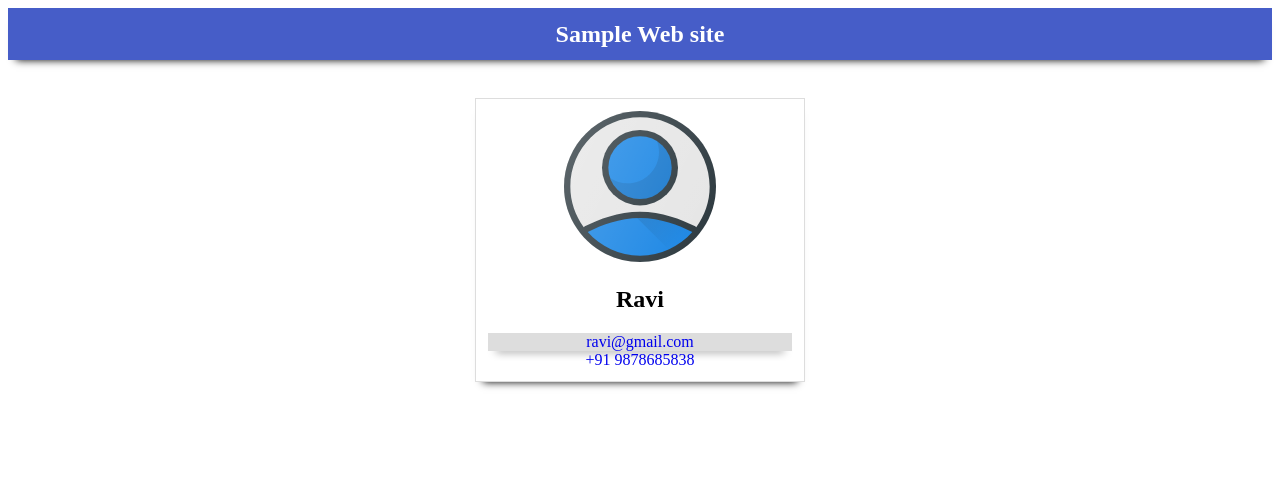
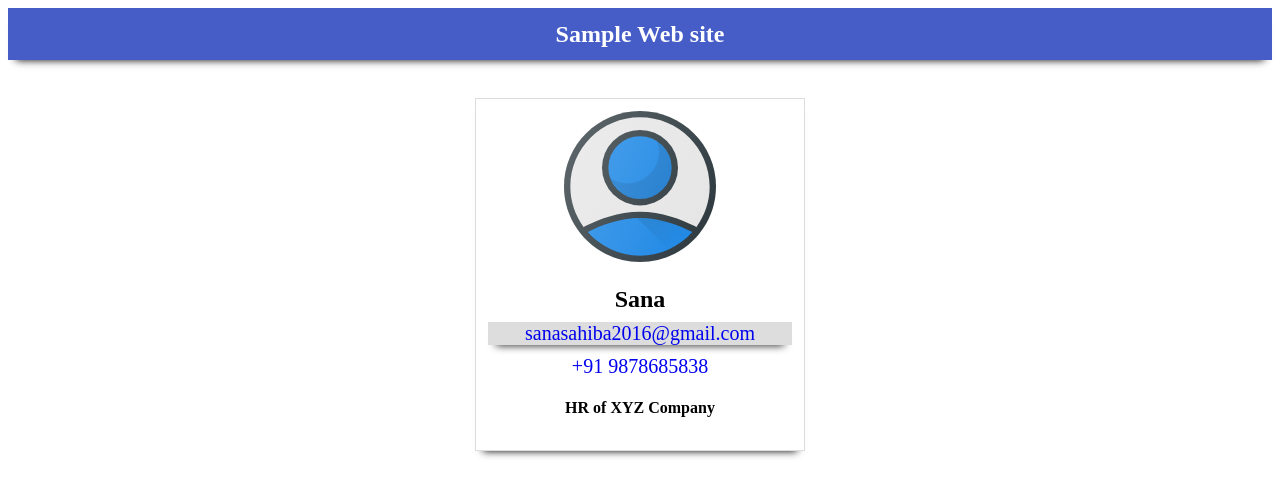
Before and after one commit to sanashaik5/worldskills1, a plain HTML site: page index.html in a window 1280 px wide. Drawn offline with Linux system fonts and the light colour scheme.

Commit message:
all uploaded

```diff
--- a/data.json
+++ b/data.json
@@ -1,7 +1,8 @@
 {
     "basics":{
-        "name":"Ravi shankar",
-        "email":"ravi@gmail.com",
-        "mobile":"+91 9878685767"
+        "name":"Sana",
+        "email":"sanasahiba2016@gmail.com",
+        "mobile":"+91 9878685767",
+        "position":"HR of XYZ the Company"
     }
 }
--- a/index.html
+++ b/index.html
@@ -16,9 +16,10 @@
 // Body
 // console.log(document.body);
 var obj=new Object();
-obj.name="Ravi";
-obj.email="ravi@gmail.com";
+obj.name="Sana";
+obj.email="sanasahiba2016@gmail.com";
 obj.mobile="+91 9878685838";
+obj.position="HR of XYZ Company";
 obj.image="user.svg";
 
 var root=document.getElementsByTagName("body")[0];
@@ -42,26 +43,36 @@ child.append(profilePic);
 // Heading with name
 var heading=document.createElement("h2");
 heading.textContent=obj.name;
+heading.style.marginBottom="3%";
 child.append(heading);
 
 // Email
 var email=document.createElement("a");
 email.href="mailto:"+obj.email;
 email.textContent=obj.email;
+email.style.fontSize="20px";
 email.style.backgroundColor="#ddd";
 email.style.boxShadow="0px 8px 8px -8px #000";
+email.style.marginBottom="3%";
 child.append(email);
 
 // Mobile number
 var mobile=document.createElement("a");
 mobile.href="tel:"+obj.mobile;
 mobile.textContent=obj.mobile;
+
+mobile.style.fontSize="20px";
+mobile.style.marginBottom="1%";
 child.append(mobile);
 
 parent.append(child);
 root.append(parent);
 
-
+var position=document.createElement("h4");
+position.textContent=obj.position;
+child.append(position);
+parent.append(child);
+root.append(parent);
 fetch("data.json").then(response=>{
     return response.json();
 }).then(data=>{
```
